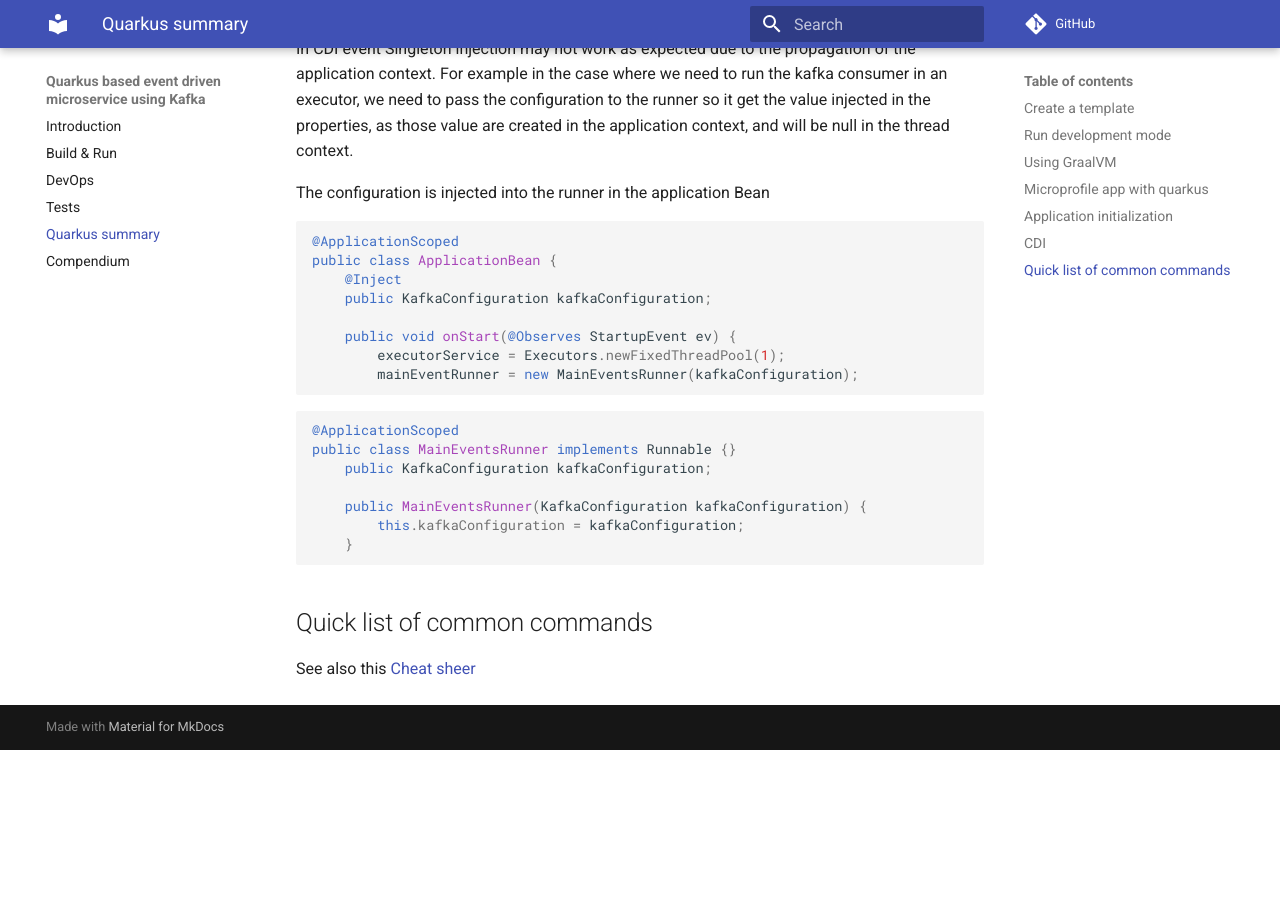
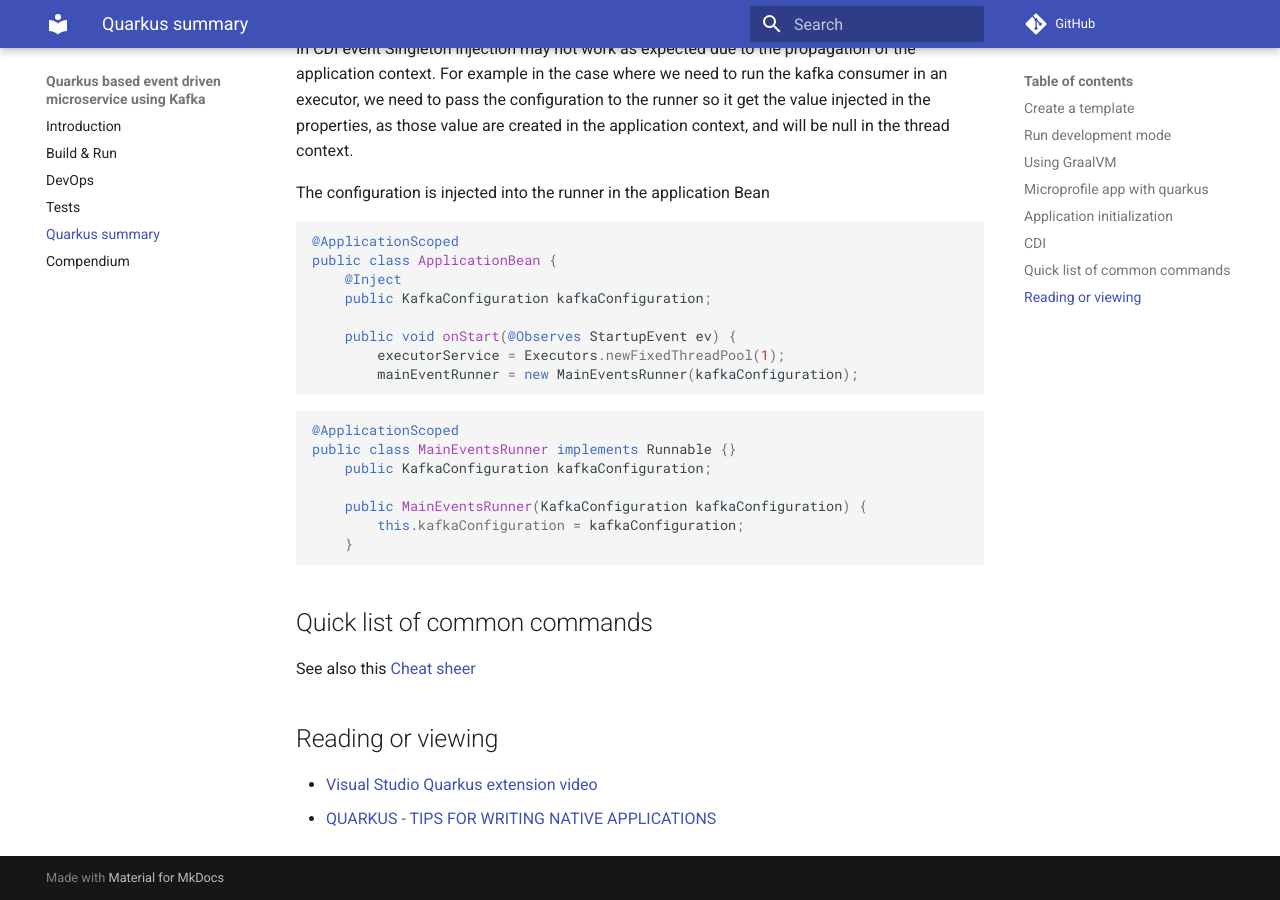
Before and after one commit to jbcodeforce/quarkus-event-driven-consumer-microservice-template, an MkDocs documentation site: the page built from docs/quarkus-summary.md, in a window 1280 px wide and 900 px high, scrolled down 2264 px. Built offline with MkDocs 1.6.1 and Material for MkDocs 9.7.7, drawn with Linux system fonts in a browser that asks for light colours; comment, search, counter and statistics services are not loaded; before the commit the page ends 3014 px from its top, so only the background shows below that.

Commit message:
update doc

```diff
--- a/docs/quarkus-summary.md
+++ b/docs/quarkus-summary.md
@@ -113,3 +113,8 @@
 ## Quick list of common commands
 
 See also this [Cheat sheer](https://lordofthejars.github.io/quarkus-cheat-sheet/#quarkuscheatsheet)
+
+## Reading or viewing
+
+* [Visual Studio Quarkus extension video](https://www.youtube.com/watch?v=S3X2GMWcf_Q&pbjreload=10)
+* [QUARKUS - TIPS FOR WRITING NATIVE APPLICATIONS](https://quarkus.io/guides/writing-native-applications-tips)
```
Also changed, not shown: README.md (+3 -3 lines), docs/build-run.md (+1 -1 lines), docs/tests.md (+1 -1 lines), 1 other file.
